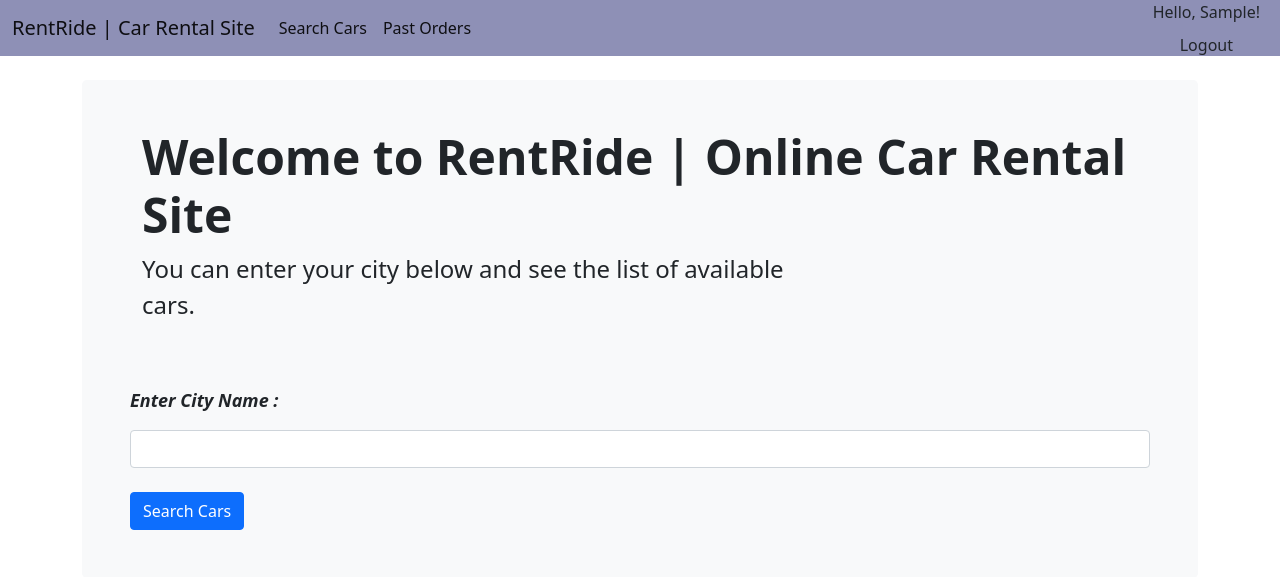
After one commit to Eimantasj1/baigiamasis_darbas, a Django app: page /customer_homepage/ in a window 1280 px wide. The commit adds this page. Shown: the top 577 px of the page. Run offline with Django 4.2, Linux system fonts and the light colour scheme; the visitor is signed in with stand-in values (Sample User, id 1).

Commit message:
customer page ir css

```diff
--- /dev/null
+++ b/Car_Rental/RentRide/static/css/customer_style.css
@@ -0,0 +1,26 @@
+.navbar {
+    background-color: rgba(0, 6, 92, 0.443);
+}
+
+/* Login/SignUp/Logout mygtukai */
+.user-panel {
+    position: absolute;
+    top: 0;
+    right: 20px;
+}
+.navbar-nav {
+    margin-right: 50px;
+}
+
+    /* keiciam spalva uzvedus pelyte ant mygtuku */
+.navbar-nav .nav-item  .nav-link:hover .nav-link.active:hover {
+    color: #ff0000 !important;
+}
+  .nav-link.active:hover {
+    color: #ff0000 !important;
+}
+.user-panel a {
+    position: relative;
+    color: #212529;
+    top: -15px;
+}
--- /dev/null
+++ b/Car_Rental/RentRide/templates/customer_homepage.html
@@ -0,0 +1,22 @@
+{% extends 'customer_navbar.html' %}
+{% block title %} RentRide| Search Cars {% endblock %}
+{% block css %}
+{% endblock %}
+{% block body %}
+<br>
+<div class="container ">
+  <div class="p-5 bg-light rounded-3">
+    <div class="container-fluid">
+      <h1 class="display-5 fw-bold">Welcome to RentRide | Online Car Rental Site</h1>
+      <p class="col-md-8 fs-4">You can enter your city below and see the list of available cars.</p>
+    </div>
+    <form class="w3-container" action="/search_results/" method="post">
+        {% csrf_token %}
+        <br><br>
+        <lable><i style="font-weight: bold; font-size: large;">Enter City Name :</i></lable>
+        <input type="text" class="form-control mt-3" name="city"><br>
+        <button class="btn btn-primary" type="submit">Search Cars</button>
+      </form>
+  </div>
+</div>
+{% endblock %}
--- /dev/null
+++ b/Car_Rental/RentRide/templates/customer_navbar.html
@@ -0,0 +1,46 @@
+<!doctype html>
+<html lang="en">
+{% load static%}
+  <head>
+    <meta charset="utf-8">
+    <meta name="viewport" content="width=device-width, initial-scale=1">
+
+    <link href="https://cdn.jsdelivr.net/npm/bootstrap@5.1.0/dist/css/bootstrap.min.css" rel="stylesheet" integrity="sha384-KyZXEAg3QhqLMpG8r+8fhAXLRk2vvoC2f3B09zVXn8CA5QIVfZOJ3BCsw2P0p/We" crossorigin="anonymous">
+    <link rel="stylesheet" type="text/css" href="{% static "css/customer_style.css" %}">
+
+    <title>{% block title %} {% endblock %}</title>
+    <style></style>
+  </head>
+  <body>
+    <nav class="navbar navbar-expand-lg navbar-light sticky-top">
+        <div class="container-fluid">
+          <a class="navbar-brand" href="/">RentRide | Car Rental Site</a>
+          <button class="navbar-toggler" type="button" data-bs-toggle="collapse" data-bs-target="#navbarSupportedContent" aria-controls="navbarSupportedContent" aria-expanded="false" aria-label="Toggle navigation">
+            <span class="navbar-toggler-icon"></span>
+          </button>
+          <div class="collapse navbar-collapse" id="navbarSupportedContent">
+            <ul class="navbar-nav me-5">
+              <li class="nav-item">
+                <a class="nav-link active" aria-current="page" href="/customer_homepage/">Search Cars</a>
+              </li>
+              <li class="nav-item">
+                <a class="nav-link active" aria-current="page" href="/past_orders/">Past Orders</a>
+              </li>
+            </ul>
+            {% if user.is_authenticated %}
+            <div class="user-panel">
+              <p>Hello, {{ user.username | capfirst }}!</p>
+              <center><a href="{% url 'logout' %}" class="nav-link active">Logout</a></center>
+            </div>
+            {% endif %}
+          </div>
+        </div>
+      </nav>
+      {% block body %}
+      {% endblock %}
+
+    <script src="https://cdn.jsdelivr.net/npm/bootstrap@5.1.0/dist/js/bootstrap.bundle.min.js" integrity="sha384-U1DAWAznBHeqEIlVSCgzq+c9gqGAJn5c/t99JyeKa9xxaYpSvHU5awsuZVVFIhvj" crossorigin="anonymous"></script>
+
+    {% block js %} {% endblock %}
+  </body>
+</html>
--- a/Car_Rental/RentRide/templates/index.html
+++ b/Car_Rental/RentRide/templates/index.html
@@ -6,7 +6,7 @@
 {% block body %}
 <div class="container mt-4">
     <div>
-      <h1 class="display-4">RentRide | Online Car Rental System</h1>
+      <h1 class="display-4">RentRide | Online Car Rental Site</h1>
       <p class="lead">You can select from the wide range of Cars availabe.</p>
       <hr class="my-4">
     </div>
--- a/Car_Rental/RentRide/urls.py
+++ b/Car_Rental/RentRide/urls.py
@@ -6,4 +6,5 @@ urlpatterns = [
     path("customer_login/", views.customer_login, name="customer_login"),
     path("customer_signup/", views.customer_signup, name="customer_signup"),
     path('logout/', views.logout_view, name='logout'),
+    path("customer_homepage/", views.customer_homepage, name="customer_homepage")
 ]
--- a/Car_Rental/RentRide/views.py
+++ b/Car_Rental/RentRide/views.py
@@ -76,3 +76,6 @@ def customer_login(request):
 def logout_view(request):
     logout(request)
     return redirect('/')
+
+def customer_homepage(request):
+    return render(request, "customer_homepage.html")
```
Also changed, not shown: Car_Rental/RentRide/static/css/base_style.css (+12 -3 lines), Car_Rental/RentRide/templates/base.html (+7 -7 lines).
